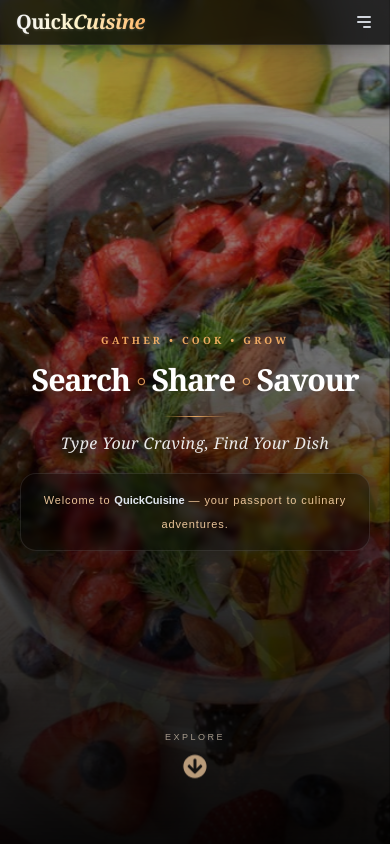
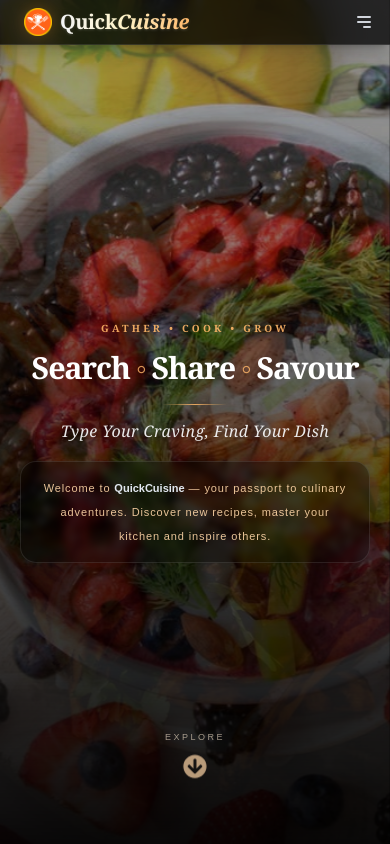
Before and after one commit to Ankushtaj/recipe_finder, a React (Vite) app in the folder frontend/: page / in a window 390 px wide. Shown: the top 844 px of the page. Built offline with nearby package versions, Linux system fonts and the light colour scheme; no server answers.

Commit message:
Navbar fix

```diff
--- a/frontend/src/components/Header.jsx
+++ b/frontend/src/components/Header.jsx
@@ -72,7 +72,7 @@ const Header = () => {
                                 QuickCuisine
                             </span>
                             {" — your passport to culinary adventures."}
-                            <span className='hidden sm:inline'> Discover new recipes, master your kitchen and inspire others.</span>
+                            <span className='inline'> Discover new recipes, master your kitchen and inspire others.</span>
                         </p>
                     </div>
 
--- a/frontend/src/components/Navbar.jsx
+++ b/frontend/src/components/Navbar.jsx
@@ -31,10 +31,10 @@ const Navbar = () => {
                 >
                     <img
                         src={Logo}
-                        className='hidden sm:block w-7 h-7 sm:w-9 sm:h-9 md:w-11 md:h-11 lg:w-12 lg:h-12 ml-2 drop-shadow-[0_0_8px_rgba(251,146,60,0.25)] transition-all duration-300 group-hover:drop-shadow-[0_0_12px_rgba(251,146,60,0.5)]'
+                        className='w-7 h-7 sm:w-9 sm:h-9 md:w-11 md:h-11 lg:w-12 lg:h-12 ml-2 drop-shadow-[0_0_8px_rgba(251,146,60,0.25)] transition-all duration-300 group-hover:drop-shadow-[0_0_12px_rgba(251,146,60,0.5)]'
                     />
 
-                    <div className='relative text-xl sm:text-2xl md:text-3xl font-semibold font-serif tracking-tight bg-gradient-to-r from-gray-100 via-amber-100 to-orange-300 bg-clip-text text-transparent drop-shadow-[0_1px_1px_rgba(255,255,255,0.15)] transition-all duration-300 group-hover:from-white group-hover:via-orange-100 group-hover:to-orange-400'>
+                    <div className='relative text-xl sm:text-2xl md:text-3xl font-semibold font-serif tracking-tight bg-linear-to-r from-gray-100 via-amber-100 to-orange-300 bg-clip-text text-transparent drop-shadow-[0_1px_1px_rgba(255,255,255,0.15)] transition-all duration-300 group-hover:from-white group-hover:via-orange-100 group-hover:to-orange-400'>
                         Quick<span className='italic'>Cuisine</span>
                     </div>
                 </button>
@@ -143,7 +143,7 @@ const Navbar = () => {
                 <div className='lg:hidden flex items-center'>
 
                     <button
-                        className='text-gray-300 hover:text-orange-300 text-xl transition-all duration-300'
+                        className='text-gray-300 hover:text-orange-300 text-xl sm:text-2xl md:text-3xl transition-all duration-300'
                         onClick={() => setOpen(!open)}
                     >
                         {
```
